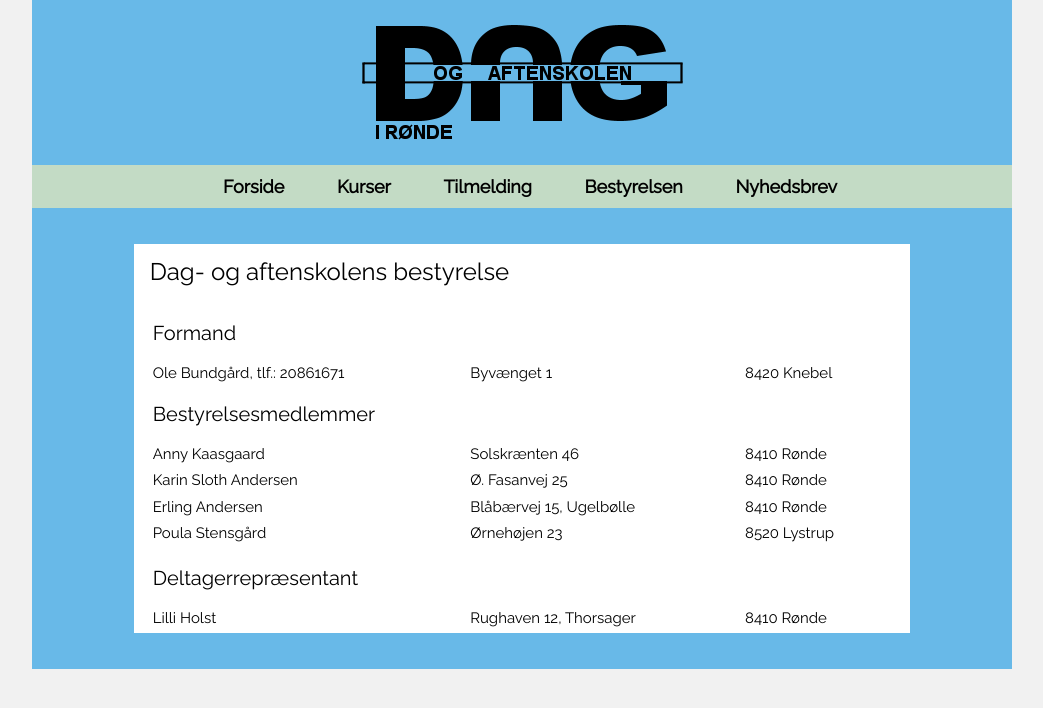
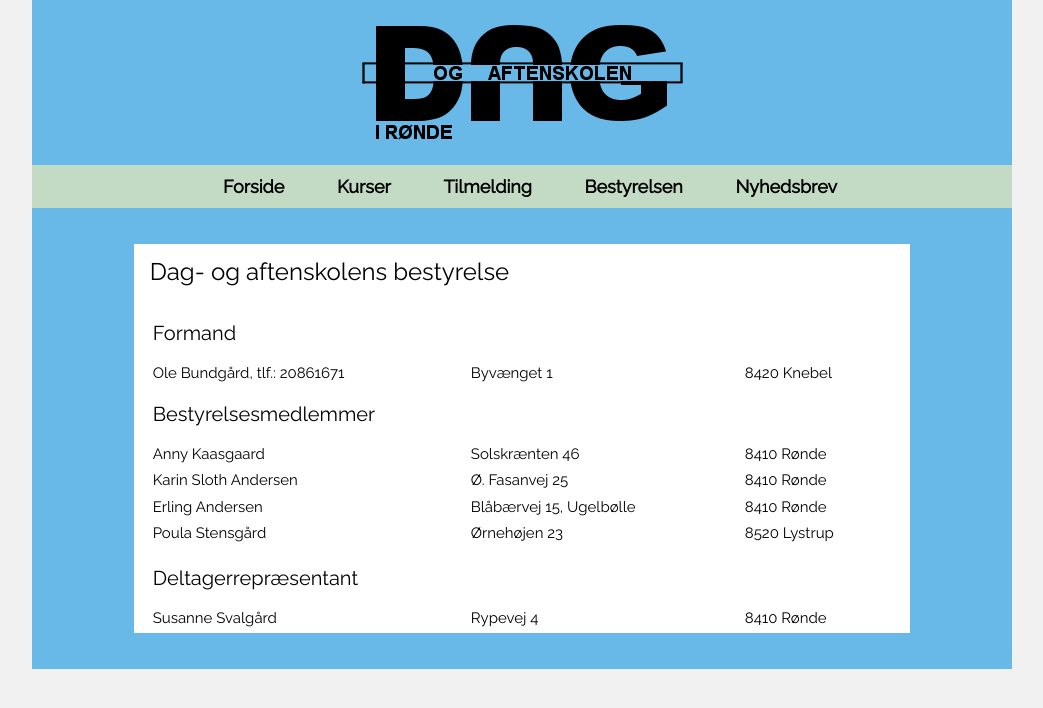
Before and after one commit to nickelsen/dag-aftenskolen.dk, a Jekyll site: the page built from bestyrelsen.html, in a window 1280 px wide. Shown: the top 708 px of the page, without its empty margins (118-1161 px from the left). Built offline with Jekyll 4.4.1, drawn with Linux system fonts in a browser that asks for light colours; comment, search, counter and statistics services are not loaded.

Commit message:
jan 2024 (#23)

```diff
--- a/bestyrelsen.html
+++ b/bestyrelsen.html
@@ -50,8 +50,8 @@ permalink: /bestyrelsen/index.html
                             <td colspan="3"><h4>Deltagerrepræsentant</h4></td>
                         </tr>
                         <tr>
-                            <td>Lilli Holst</td>
-                            <td>Rughaven 12, Thorsager</td>
+                            <td>Susanne Svalgård</td>
+                            <td>Rypevej 4</td>
                             <td>8410 Rønde</td>
                         </tr>
                     </table>
```
